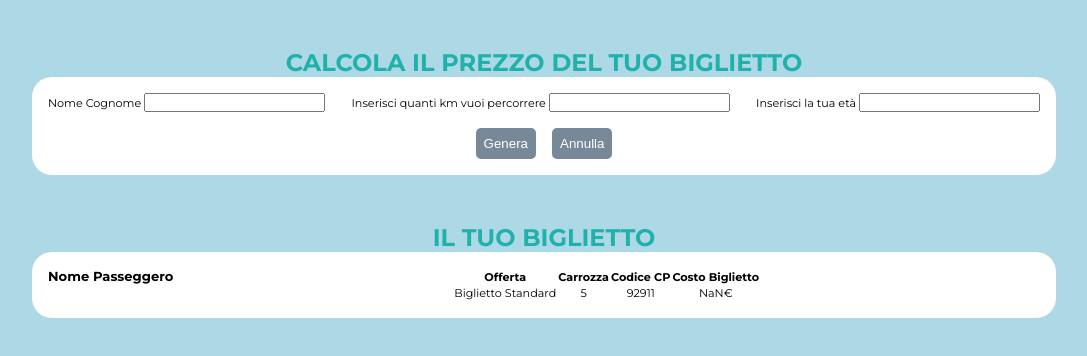
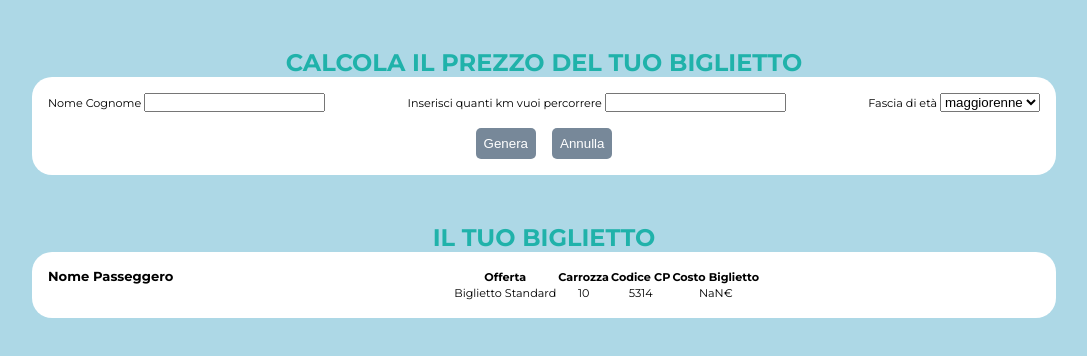
Before and after one commit to eugeniomalavasi/js-biglietto-treno-form, a plain HTML site: page index.html in a window 1280 px wide. Both pictures are taken after a click on the button "Genera". Shown: the whole page, without its empty margins (96-1183 px from the left). Drawn offline with Linux system fonts and the light colour scheme.

Commit message:
feat: random numbers added

```diff
--- a/css/style.css
+++ b/css/style.css
@@ -20,6 +20,12 @@ body {
     display: flex;
 }
 
+.d-none {
+    display: none;
+}
+.active {
+    display: block;
+}
 .user_input {
     background-color: white;
     border-radius: 20px;
--- a/index.html
+++ b/index.html
@@ -27,9 +27,18 @@
                 <input type="number" id="user_km">
             </div>
             <!-- age input -->
+            <!-- <div class="age_input text_center">
+                <label for="age">Inserisci la tua età</label>
+                <input type="select" id="age" placeholder="clicca per scegliere">
+            </div> -->
+
             <div class="age_input text_center">
-                <label for="age">Inserisci la tua età</label>
-                <input type="number" id="age">
+                <label for="age">Fascia di età</label>
+                <select name="age" id="age">
+                    <option>maggiorenne</option>
+                    <option>minorenne</option>
+                    <option>over 65</option>
+                </select>
             </div>
         </div>
         <!-- send button -->
@@ -39,6 +48,7 @@
         </div>
     </div>
 
+    <div class="d-none" id="ticket">
         <h2 class="text_center mt-3">IL TUO BIGLIETTO</h2>
         <div class="user_input flex">
             <div class="name_out_container">
@@ -54,11 +64,12 @@
                 </tr>
                 <tr>
                     <td>Biglietto Standard</td>
-                <td>5</td>
-                <td>92911</td>
+                    <td id="rnd_10">5</td>
+                    <td id="rnd_10000">92911</td>
                     <td id="price_out"></td>
                 </tr>
             </table>
+        </div>
     </div>
 
     <!-- js script -->
--- a/js/script.js
+++ b/js/script.js
@@ -22,11 +22,11 @@ console.log(userAge , typeof userAge);
 const kmValue = parseInt(userKm.value); // number
 console.log(kmValue, typeof kmValue);
 // raccolta input age
-let ageValue = parseInt(userAge.value) // number
+let ageValue = (userAge.value) // string
 console.log(ageValue, typeof ageValue);
 // raccolta input name
 const nameValue = (userName.value);
-console.log(nameValue, typeof nameValue); //object
+console.log(nameValue, typeof nameValue);
 // prezzo al km
 const priceKm = 0.21; // number
 
@@ -38,20 +38,42 @@ console.log(baseTicket, "prezzo biglietto base");
 // calcolo totale sconto
 let discount = 0;
 
-if (ageValue < 18) {
+if (ageValue = "minorenne") {
     discount = 20;
-} else if (ageValue > 65) {
+} else if (ageValue = "over 65" ) {
     discount = 40;
+} else if (ageValue = "maggiorenne") {
+    discount = 0;
 }
 
+// calcolo sconto
 let totalDiscount = (baseTicket * discount) / 100;
 console.log(totalDiscount, "ammontare dello sconto");
 
+// calcolo prezzo biglietto finale
 let ticketPrice = baseTicket - totalDiscount;
 console.log(ticketPrice, "prezzo finale del biglietto");
+
+// rendere il ticket visibile
+const ticketDisplay = document.getElementById("ticket");
+ticketDisplay.classList.add("active")
+
+// numero casuale da 1 a 10
+let random10 = document.getElementById("rnd_10");
+random10 =  Math.floor((Math.random() * 10) + 1);
+let rnd10out = document.getElementById("rnd_10").innerHTML = random10;
+
+// numero casuale da 1 a 10000
+let random10000 = document.getElementById("rnd_10000");
+random10000 =  Math.floor((Math.random() * 10000) + 1);
+let rnd10000out = document.getElementById("rnd_10000").innerHTML = random10000;
+
 // OUTPUT
-const priceOut = document.getElementById("price_out").innerHTML = ticketPrice + "€";
+// stampa prezzo biglietto finale
+const priceOut = document.getElementById("price_out").innerHTML = ticketPrice.toFixed(2) + "€";
 console.log(priceOut, "ciao sono price out");
+// stampa del nome passeggero
+const passengerOut = document.querySelector (".name_out_container p").innerHTML = nameValue;
 
-const passengerOut = document.querySelector (".name_out_container p").innerHTML = nameValue;
+
 })
```
Lines whose indentation alone changed are shown as unchanged.
